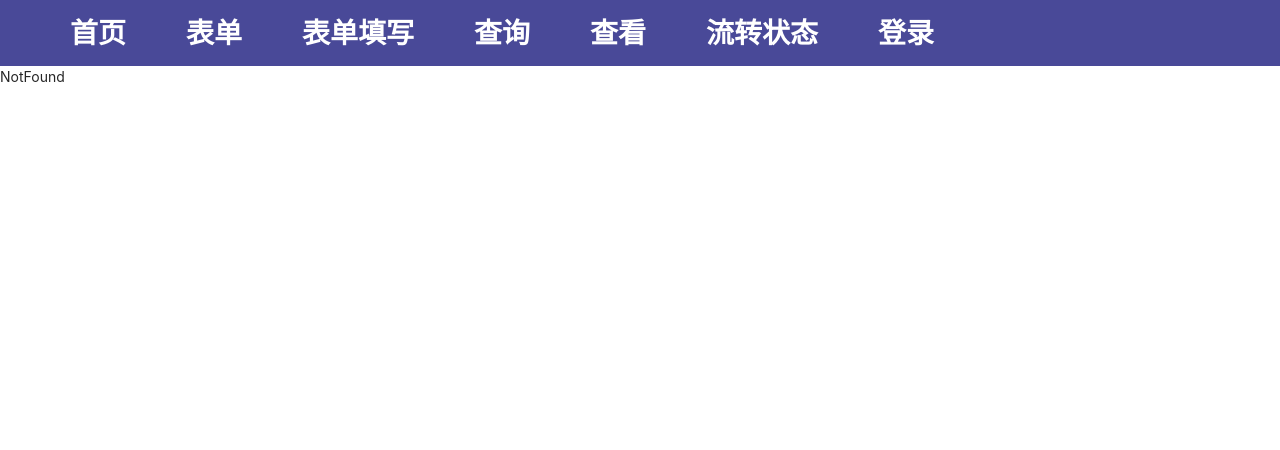
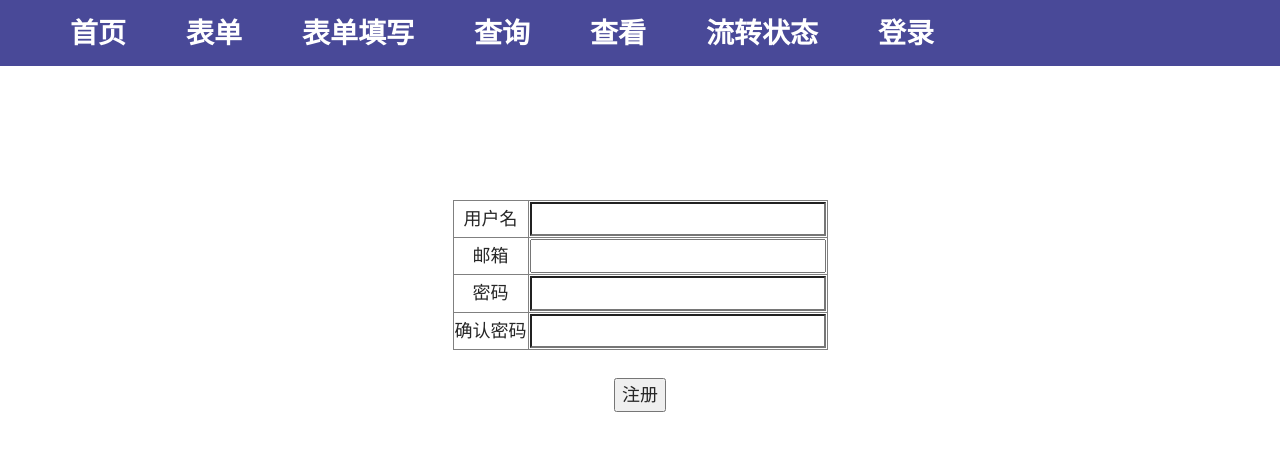
Before and after one commit to ZFirozen/SE-Project-Front, a React (Create React App) app: page /signup in a window 1280 px wide. Shown: the top 450 px of the page. Built offline with nearby package versions, Linux system fonts and the light colour scheme.

Commit message:
add SignUp

```diff
--- a/src/App.js
+++ b/src/App.js
@@ -2,6 +2,7 @@ import React from "react";
 import { Navigator } from "./components";
 import { BrowserRouter, Routes, Route, Outlet } from 'react-router-dom';
 import { Home, NotFound, Form, FormFill, Login, SearchPage, Status } from './pages';
+import SignUp from "./pages/SignUp";
 
 function App() {
   return (
@@ -14,6 +15,7 @@ function App() {
           </div>
         }>
           <Route path="login" element={<Login />} />
+          <Route path="signup" element={<SignUp />} />
           <Route index element={<Home />} />
           {/* <Route path="home" element={<Home />} /> */}
           <Route path="formfill" element={<FormFill />} />
--- a/src/pages/Login.js
+++ b/src/pages/Login.js
@@ -5,32 +5,41 @@ export default class Login extends React.Component {
         super(props);
         this.state = {
             name: "",
-            password: ""
+            password: "",
+            toSignUp: false
         };
 
         this.handleSubmit = this.handleSubmit.bind(this);
         this.handleChange = this.handleChange.bind(this);
+        this.handleClick = this.handleClick.bind(this);
     }
 
     handleChange(event) {
-        this.setState({name: event.target.value});
+        this.setState({ name: event.target.value });
     }
 
     handleSubmit(event) {
+        event.preventDefault();
         alert("用户名：" + this.state.name + "\n登录成功！");
+        window.location.href = "/";
+    }
+
+    handleClick(event) {
         event.preventDefault();
+        window.location.href = "/signup";
+
     }
 
     render() {
         return (
             <div
                 style={{
-                    textAlign:'center',
-                    display:"flex",
-                    justifyContent:'center',
-                    alignItems:'center',
-                    height:'60vh',
-                    fontSize:'18px',
+                    textAlign: 'center',
+                    display: "flex",
+                    justifyContent: 'center',
+                    alignItems: 'center',
+                    height: '60vh',
+                    fontSize: '18px',
                 }}
             >
                 <form onSubmit={this.handleSubmit}>
@@ -41,11 +50,12 @@ export default class Login extends React.Component {
                         </tr>
                         <tr>
                             <td>密码</td>
-                           <td><input type="text" /></td>
+                            <td><input type="password" /></td>
                         </tr>
                     </table>
                     <br />
                     <input type="submit" value="登录" />
+                    <input type="button" value="注册" onClick={this.handleClick} />
                 </form>
             </div>
         )
--- /dev/null
+++ b/src/pages/SignUp.js
@@ -0,0 +1,127 @@
+import React from "react";
+// import { withRouter } from "react-router-dom";
+
+export default class SignUp extends React.Component {
+    constructor(props) {
+        super(props);
+        this.state = {
+            username: "",
+            email: "",
+            password: "",
+            passwordConfirmation: "",
+            error: {},
+            isDisabled: false
+        }
+    }
+
+    handleChange(event) {
+        this.setState({
+            [event.target.name]: event.target.value
+        })
+    }
+
+    handleSubmit(event) {
+        event.preventDefault();
+        // this.setState({ error: {}, isDisabled: true });
+        alert("注册成功！");
+        window.location.href = "/";
+        // this.props.history.push("/");
+        // 存储在redux中是这样操作就结束了
+        // this.props.userSignUp(this.state);
+        // 不存储在redux时
+        // this.props.userSignUp(this.state).then(
+        //     () => {
+        //         this.setState({ isDisabled: false });
+        //         // this.props.addFlashMessage({
+        //         //     type: "success",
+        //         //     text: " 注册成功！"
+        //         // })
+        //         alert("注册成功！")
+        //         this.props.history.push("/")
+        //     },
+        //     (err) => {
+        //         this.setState({
+        //             error: err.response.data.data,
+        //             isDisabled: false
+        //         })
+        //     }
+        // )
+    }
+
+    render() {
+        const { username, email, password, passwordConfirmation, error, isDisabled } = this.state;
+        // const { status, data } = this.props.singUpData || {};
+        // console.log(error);
+        return (
+            <React.Fragment>
+                <div
+                    style={{
+                        textAlign: 'center',
+                        display: "flex",
+                        justifyContent: 'center',
+                        alignItems: 'center',
+                        height: '60vh',
+                        fontSize: '18px',
+                    }}
+                >
+                    <form onSubmit={this.handleSubmit}>
+                        {/* <h1>join our community !</h1> */}
+                        <table>
+                            <tr>
+                                <td>用户名</td>
+                                <td><input
+                                    type="text"
+                                    name="username"
+                                    // className="form-control"
+                                    handleChange={this.handleChange}
+                                // value={username}
+                                />
+                                </td>
+                            </tr>
+                            <tr>
+                                <td>邮箱</td>
+                                <td><input
+                                    type="email"
+                                    name="email"
+                                    // className="form-control"
+                                    handleChange={this.handleChange}
+                                // value={email}
+                                />
+                                </td>
+                            </tr>
+                            <tr>
+                                <td>密码</td>
+                                <td><input
+                                    type="password"
+                                    name="password"
+                                    // className="form-control"
+                                    handleChange={this.handleChange}
+                                // value={password}
+                                />
+                                </td>
+                            </tr>
+                            <tr>
+                                <td>确认密码</td>
+                                <td><input
+                                    type="password"
+                                    name="passwordConfirmation"
+                                    // className="form-control"
+                                    handleChange={this.handleChange}
+                                // value={passwordConfirmation}
+                                />
+                                </td>
+                            </tr>
+                        </table>
+                        <br />
+                        <input type="submit" disabled={isDisabled} value={isDisabled ? "等待中" : "注册"}></input>
+                        {/* <div className="form-group">
+                            <button disabled={isDisabled} className="btn btn-primary btn-lg">{isDisabled ? "等待中" : "注册"}</button>
+                        </div> */}
+                    </form>
+                </div>
+            </React.Fragment>
+        )
+    }
+}
+
+// export default withRouter(SignUp);
```
Also changed, not shown: 2 other files (tests, documents, lock files or other folders). Lines whose indentation alone changed are shown as unchanged.
